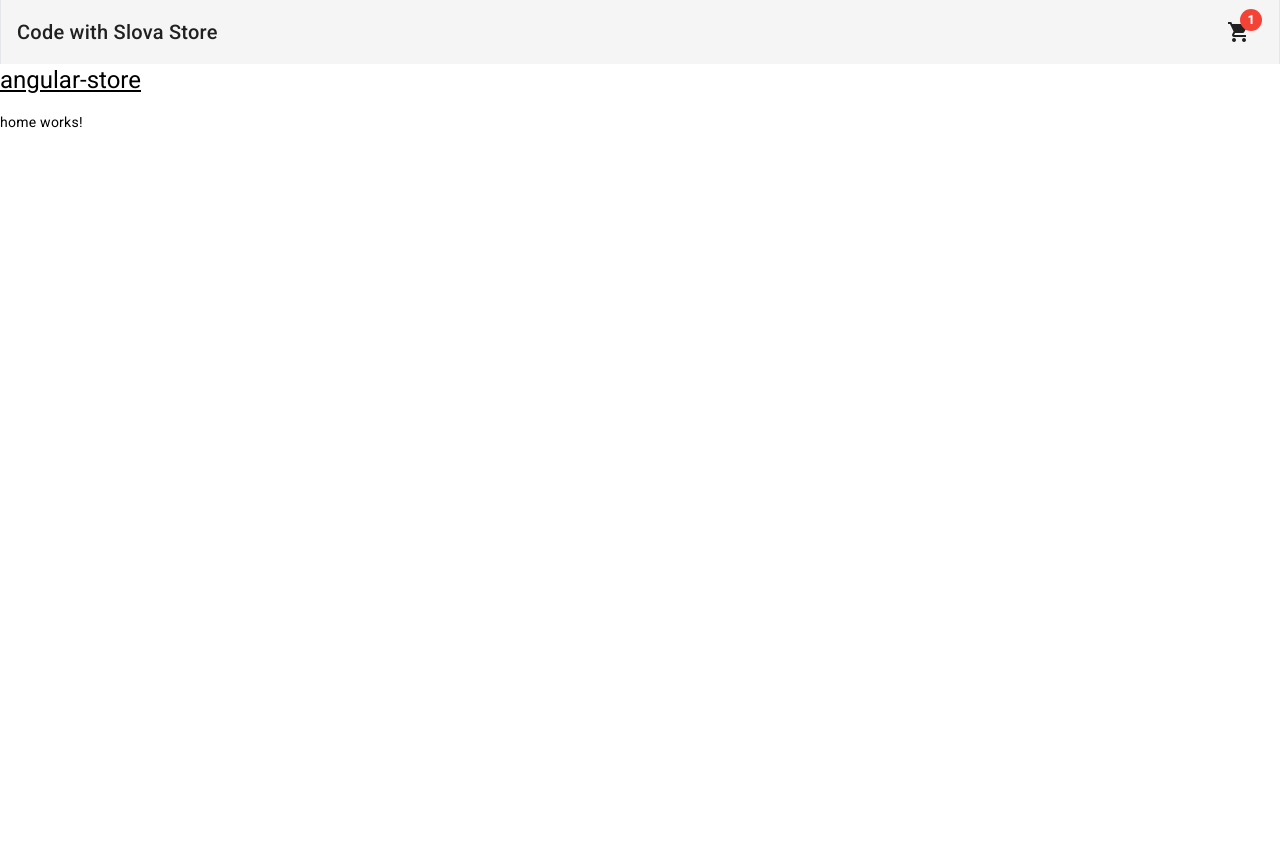
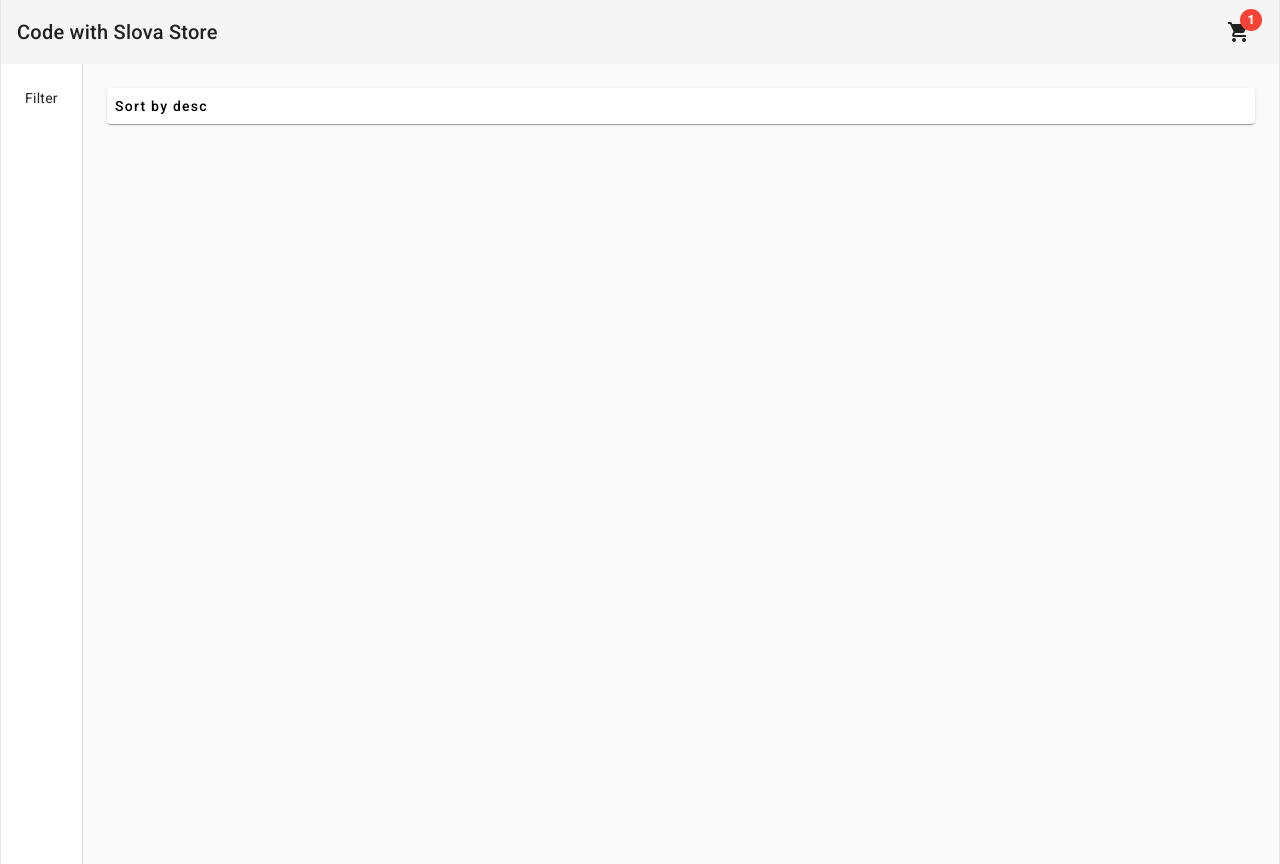
Before and after one commit to mmkrty/yt-angular-store, an Angular app: page /home in a window 1280 px wide. Before the commit the page ends 800 px from the top, so only its background shows below. Built offline with nearby package versions, Linux system fonts and the light colour scheme.

Commit message:
adjust home component and add products header

```diff
--- a/src/app/app.component.html
+++ b/src/app/app.component.html
@@ -1,3 +1,2 @@
 <app-header></app-header>
-<h1 class="text-3xl font-bold underline">{{title}}</h1>
 <router-outlet></router-outlet>
--- /dev/null
+++ b/src/app/pages/home/components/products-header/products-header.component.html
@@ -0,0 +1,9 @@
+<mat-card class="mb-4">
+  <div class="flex justify-between">
+    <div>
+      <button mat-button>
+        Sort by desc
+      </button>
+    </div>
+  </div>
+</mat-card>
--- /dev/null
+++ b/src/app/pages/home/components/products-header/products-header.component.ts
@@ -0,0 +1,15 @@
+import { Component, OnInit } from '@angular/core';
+
+@Component({
+  selector: 'app-products-header',
+  templateUrl: './products-header.component.html',
+  styleUrls: ['./products-header.component.css']
+})
+export class ProductsHeaderComponent implements OnInit {
+
+  constructor() { }
+
+  ngOnInit() {
+  }
+
+}
--- a/src/app/pages/home/home.component.html
+++ b/src/app/pages/home/home.component.html
@@ -1,3 +1,8 @@
-<p>
-  home works!
-</p>
+<mat-drawer-container [autosize]="true" class="min-h-full max-w-7xl mx-auto border-x">
+  <mat-drawer mode="side" opened class="p-6">
+    <div>Filter</div>
+  </mat-drawer>
+  <mat-drawer-content class="p-6">
+    <app-products-header></app-products-header>
+  </mat-drawer-content>
+</mat-drawer-container>
```
Also changed, not shown: src/app/app.module.ts (+7 -1 lines), src/app/pages/home/components/products-header/products-header.component.css (added), 1 other file (tests, documents, lock files or other folders).
